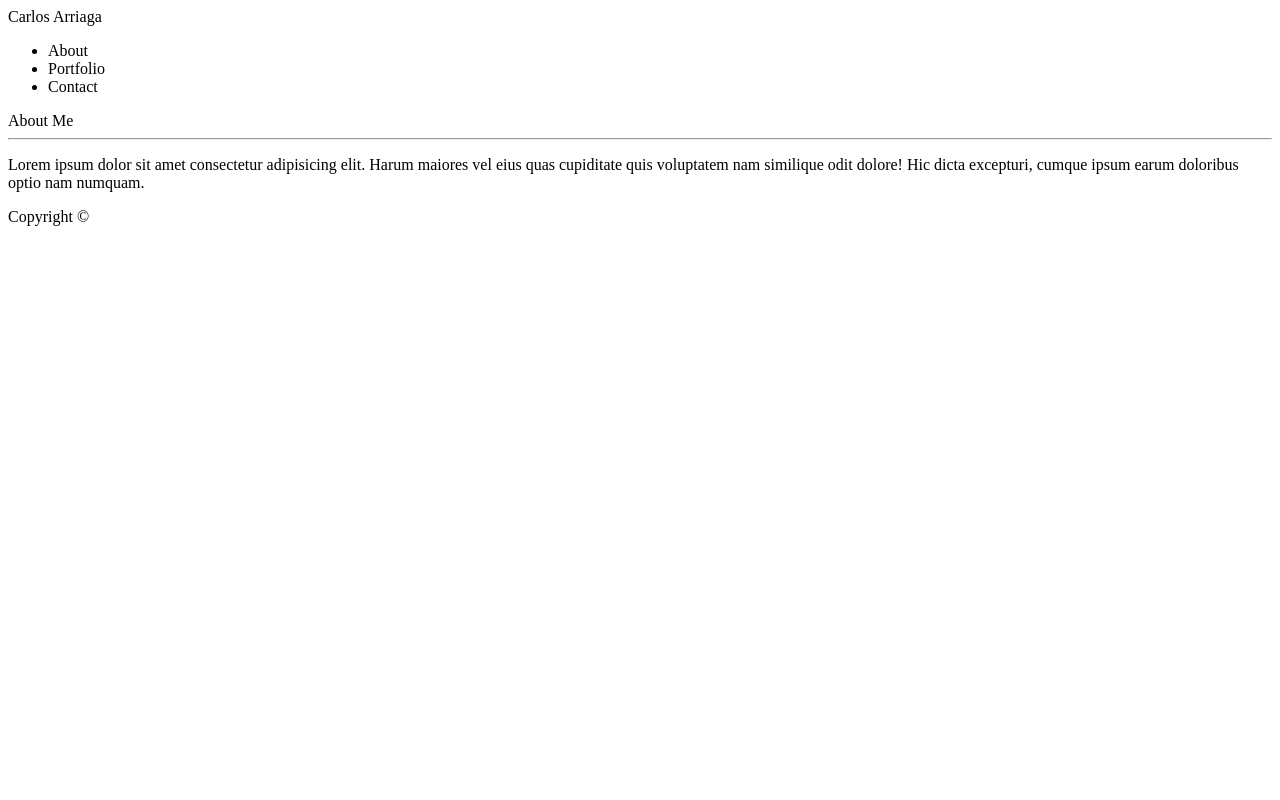
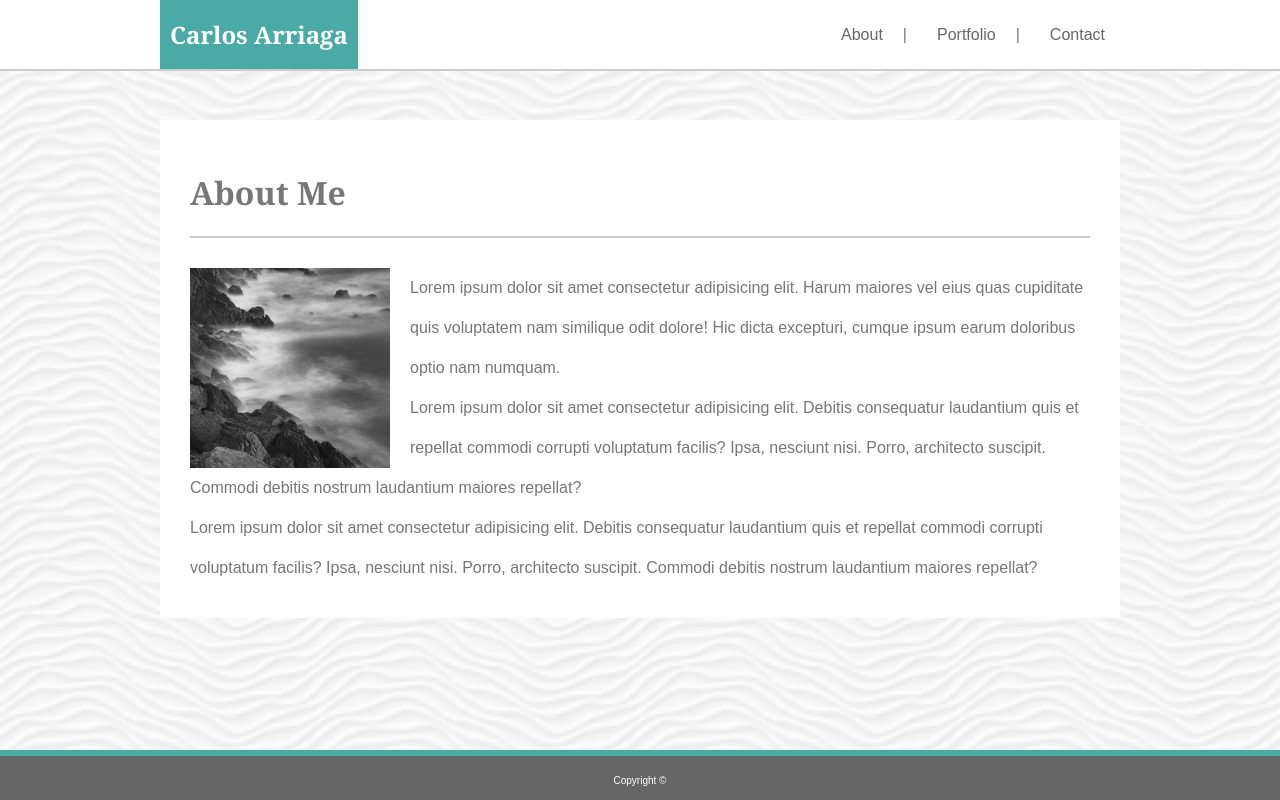
Before and after one commit to caam123/Basic-Portfolio, a plain HTML site: page index.html in a window 1280 px wide. Drawn offline with Linux system fonts and the light colour scheme.

Commit message:
About terminado, contact comenzado

```diff
--- a/assets/css/style.css
+++ b/assets/css/style.css
@@ -1,3 +1,115 @@
+* {
+    box-sizing: border-box;
+  }
+
 body{
-    background-color:
+    font-family: Georgia, 'Times New Roman', Times, serif;
+    margin:0;
+    padding:0;
+    background-image: url(../img/white-waves.png);
+    background-size:cover;
+    color:#777777;
 }
+
+header{
+    height: auto;
+    padding:0px;
+    width:100%;
+    position:fixed;
+    top:0;
+    background-color: #fff;
+    border-bottom:2px solid #cccccc;
+    margin:0 auto;
+    display:block;
+}
+
+div.main-nav{
+    width: 960px;
+    margin:0 auto;
+}
+
+.myName{
+    color:white;
+    background-color: #4aaaa5;
+    float:left;
+    height:auto;
+    padding:2px 10px;
+    text-align:center;
+    font-size: 12px;
+}
+
+.menu{
+    float:right;
+    padding-top: 10px;
+}
+
+
+
+nav.menu ul li{
+    text-align: center;
+    display:block;
+    float:left;
+    padding:0px 10px;
+    margin:0px 5px;
+    font-family: Arial, Helvetica, sans-serif;
+}
+
+nav.menu ul li:not(:last-child):after{
+    content:'|';
+    margin-left: 20px;
+}
+
+nav.menu ul li a{
+    text-decoration: none;
+    color:#666666;
+}
+
+.clearfix::after{
+	content:"";
+	display:block;
+	clear:both;
+}
+
+main{
+    width:960px;
+    margin:120px auto;
+    padding: 30px;
+    background-color: #fff;
+
+}
+.title-section h1{
+    color:#4aaaa5;
+    margin:0;
+}
+
+hr{
+    border: 1px solid #cccccc;
+    margin: 20px 0px 30px 0px;
+}
+
+#bio-img{
+    height:200px;
+    width:200px;
+    float:left;
+    margin-right:20px;
+}
+
+p{
+    font-family: Arial, Helvetica, sans-serif;
+    line-height: 2.5;
+    margin:0px;
+}
+
+footer{
+    width:100%;
+    height: 50px;
+    position:fixed;
+    bottom:0;
+    background-color: #666666;
+    border-top:6px solid #4aaaa5;
+    text-align: center;
+    font-family: Arial, Helvetica, sans-serif;
+    color:white;
+    line-height: 50px;
+    font-size: 10px;
+}
--- a/index.html
+++ b/index.html
@@ -7,27 +7,37 @@
     <title>Carlos Arriaga</title>
 </head>
 <body>
-    <header>
-        <div class="myName">
-            Carlos Arriaga
+    <header class="clearfix">
+        <div class="main-nav">
+            <div class="myName">
+                <h1>Carlos Arriaga</h1>
+            </div>
+            <nav class="menu">
+                <ul>
+                    <li><a href="#">About</a></li>
+                    <li><a href="#">Portfolio</a></li>
+                    <li><a href="#">Contact</a></li>
+                </ul>
+            </nav>
         </div>
-        <nav class="sections">
-            <ul>
-                <li>About</li>
-                <li>Portfolio</li>
-                <li>Contact</li>
-            </ul>
-        </nav>
+
     </header>
 
-    <main>
+    <main class="clearfix">
         <div class="aboutme">
-            About Me
+            <h1>About Me</h1>
         </div>
         <hr>
+        <img id="bio-img" src="./assets/img/bio-image.jpg" alt="Imagen mía de mí">
         <p>
             Lorem ipsum dolor sit amet consectetur adipisicing elit. Harum maiores vel eius quas cupiditate quis voluptatem nam similique odit dolore! Hic dicta excepturi, cumque ipsum earum doloribus optio nam numquam.
         </p>
+        <p>
+            Lorem ipsum dolor sit amet consectetur adipisicing elit. Debitis consequatur laudantium quis et repellat commodi corrupti voluptatum facilis? Ipsa, nesciunt nisi. Porro, architecto suscipit. Commodi debitis nostrum laudantium maiores repellat?
+        </p>
+        <p>
+                Lorem ipsum dolor sit amet consectetur adipisicing elit. Debitis consequatur laudantium quis et repellat commodi corrupti voluptatum facilis? Ipsa, nesciunt nisi. Porro, architecto suscipit. Commodi debitis nostrum laudantium maiores repellat?
+            </p>
     </main>
     <footer>
         Copyright &copy;
```
Also changed, not shown: contact.html (+31 -0 lines), assets/img/bio-image.jpg (added).
